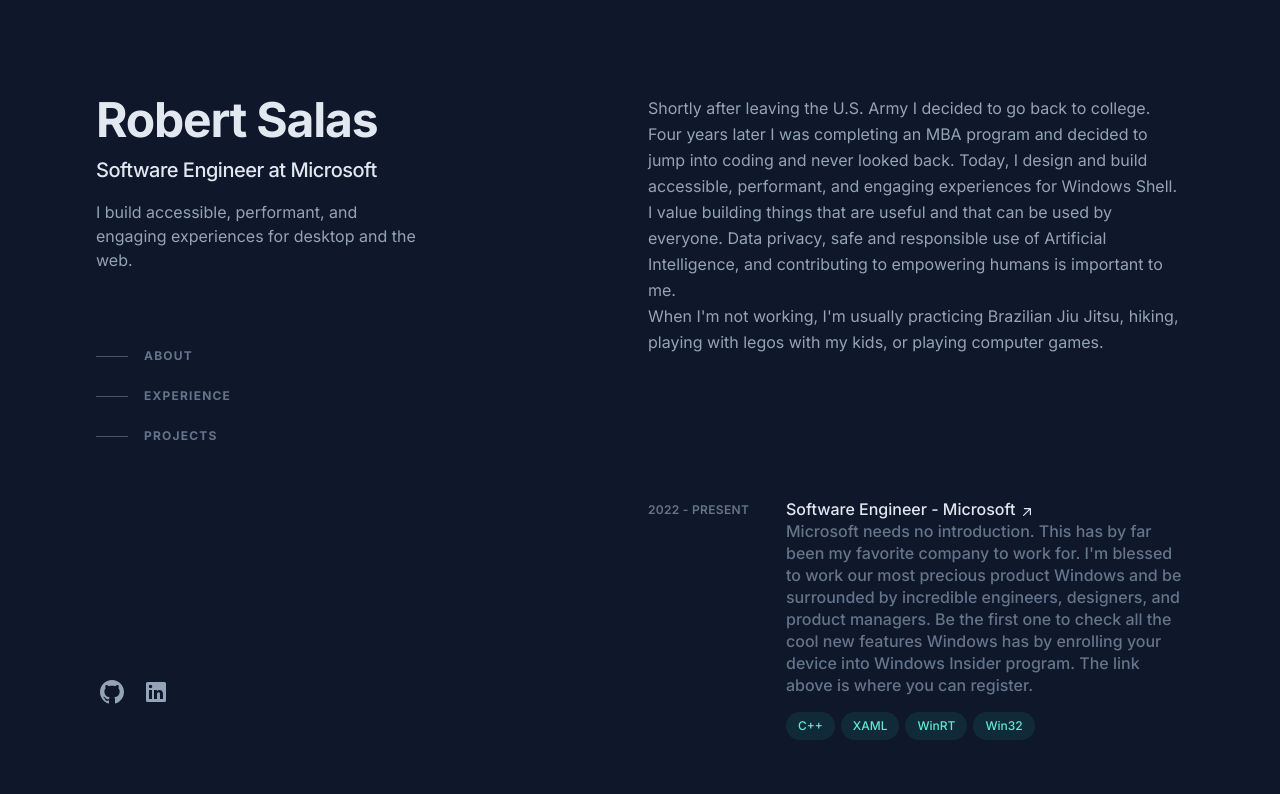
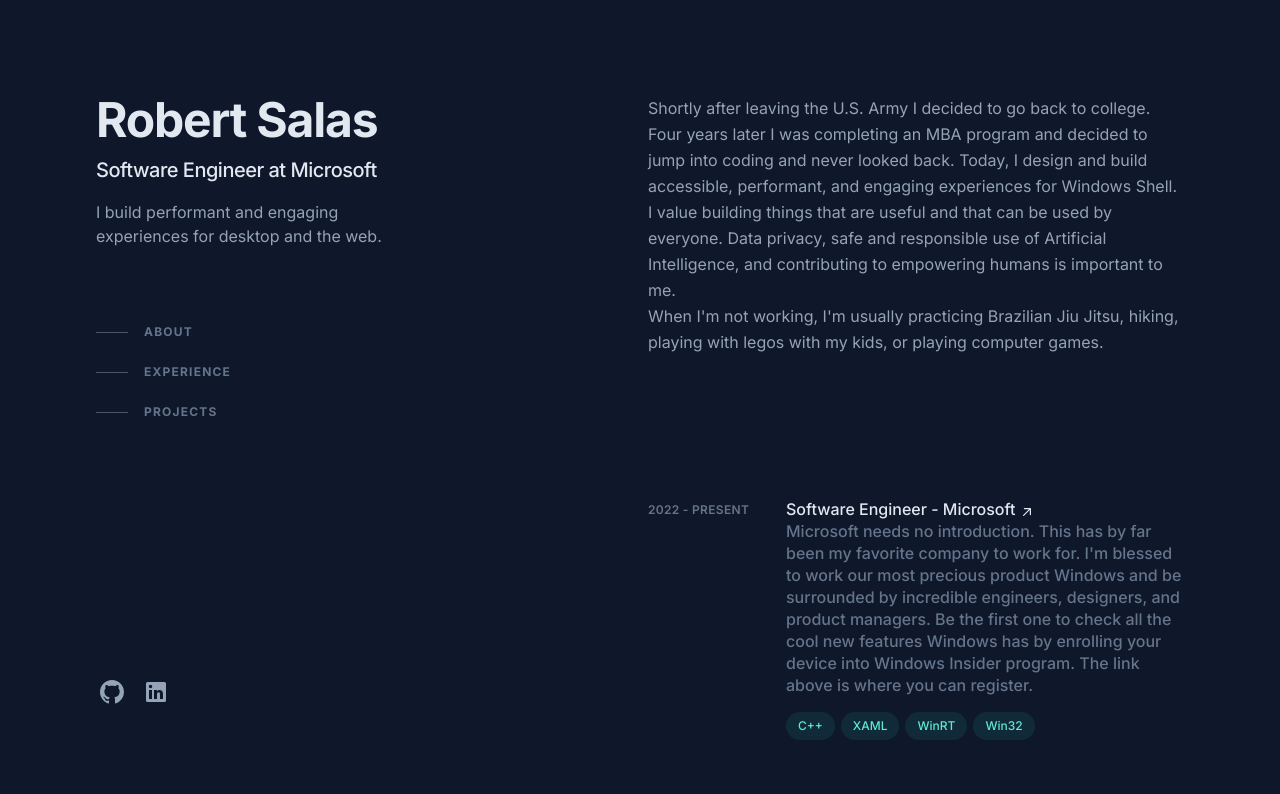
Before and after one commit to salasrob/portfolio.next, a Next.js app in the folder frontend/: page / in a window 1280 px wide. Shown: the top 794 px of the page. Built offline with nearby package versions, Linux system fonts and the light colour scheme.

Commit message:
Update page.tsx

```diff
--- a/frontend/src/app/page.tsx
+++ b/frontend/src/app/page.tsx
@@ -20,7 +20,7 @@
             <h2 className="mt-3 text-lg font-medium tracking-tight text-slate-200 sm:text-xl">
               {data.jobTitle} at {data.company}
             </h2>
-            <p className="mt-4 max-w-xs leading-normal">I build accessible, performant, and engaging experiences for desktop and the web.</p>
+            <p className="mt-4 max-w-xs leading-normal">I build performant and engaging experiences for desktop and the web.</p>
             <nav>
               <ul className="mt-16 w-max">
                 {data.internalNavigationLinks.map((element: any, index: any) => <InsidePageNavigation key={index} title={element.title} href={element.href} download={element.download} />)}
```
